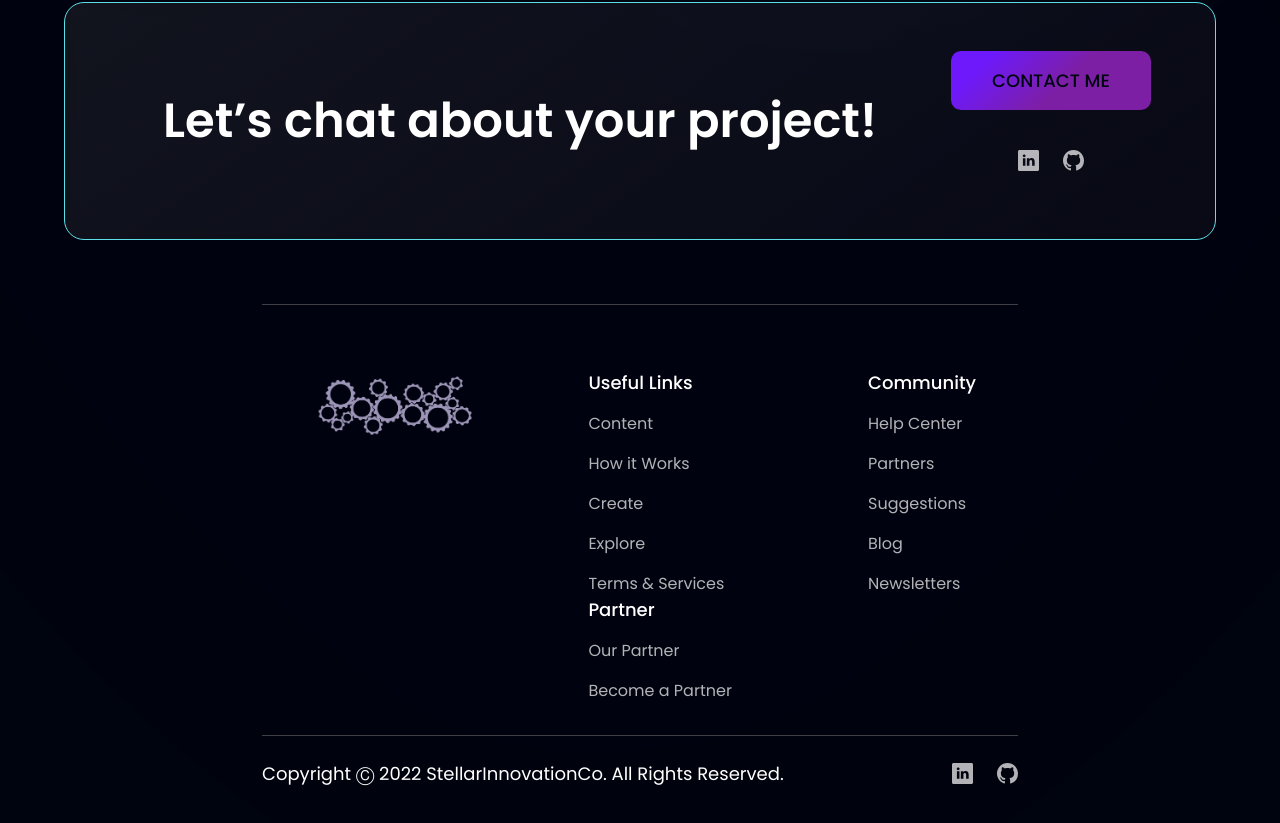
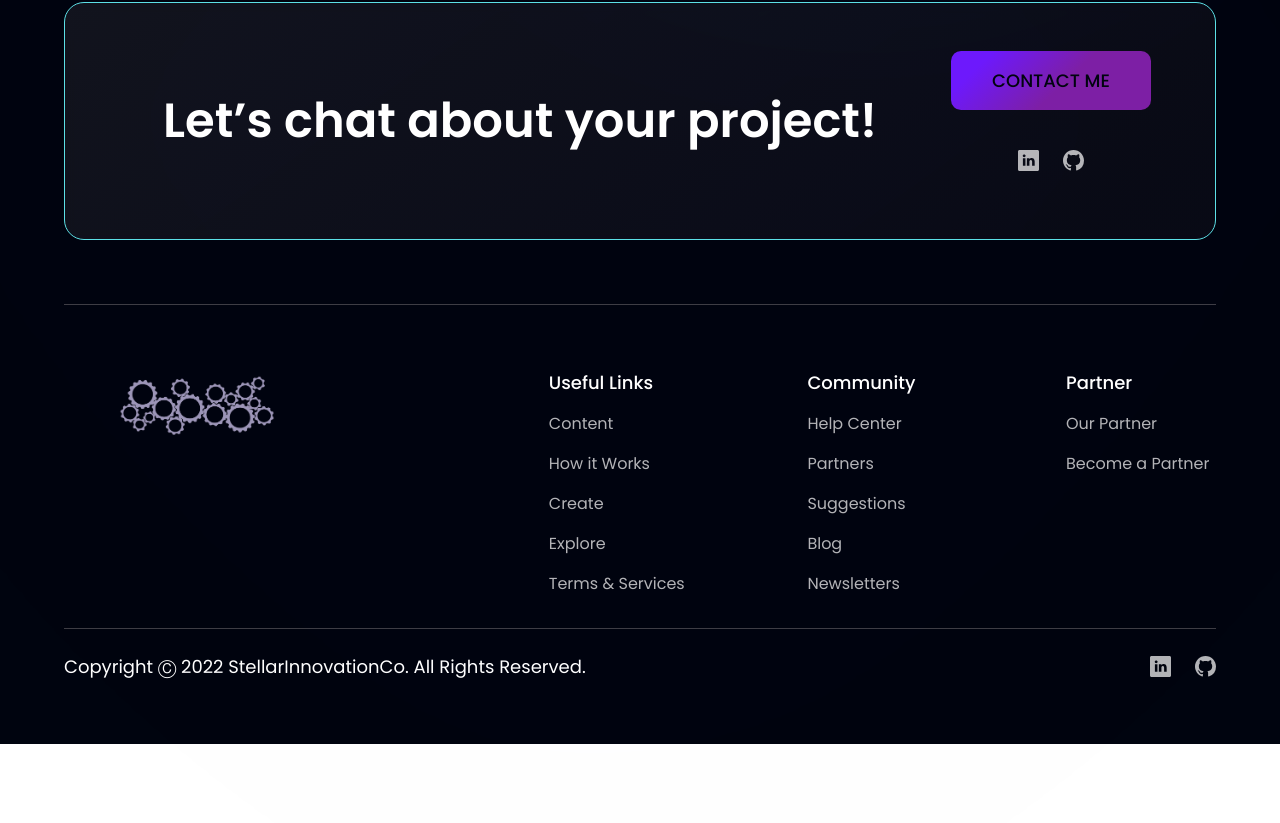
Before and after one commit to NicBab/resume-portfolio, a React (Vite) app: page / in a window 1280 px wide. Shown: the part 3232-4055 px from the top of the page. After the commit the page ends 3976 px from the top, so only its background shows below. Built offline with nearby package versions, Linux system fonts and the light colour scheme.

Commit message:
fix footer background padding color for responsive screens

```diff
--- a/src/App.jsx
+++ b/src/App.jsx
@@ -1,12 +1,6 @@
 import styles from "./style";
 import { Routes, Route } from "react-router-dom";
-import {
-  Home,
-  BioPg,
-  PortfolioPg,
-  ContactPg,
-  ResumePg,
-} from "./pages/index/pages.index";
+import { Home, BioPg, PortfolioPg, ContactPg, ResumePg } from "./pages/index/pages.index";
 import { Navbar, Footer } from "./components/index/components.index.js";
 
 function App() {
@@ -23,13 +17,15 @@ function App() {
       <Routes>
         <Route exact path="/" element={<Home />} />
         <Route path="/bio" element={<BioPg />} />
-        <Route path="/portfolio" element={<PortfolioPg />} />
+        <Route path="/portfolio" element={ < PortfolioPg /> } />
         <Route path="/contact" element={<ContactPg />} />
-        <Route path="/resume" element={<ResumePg />} />
+        <Route path="/resume" element={ <ResumePg /> } />
       </Routes>
 
       <div className={`${styles.paddingX} ${styles.flexCenter} bg-primary`}>
-        <Footer />
+        <div className={`${styles.boxWidth}`}>
+          <Footer />
+        </div>
       </div>
     </>
   );
```
